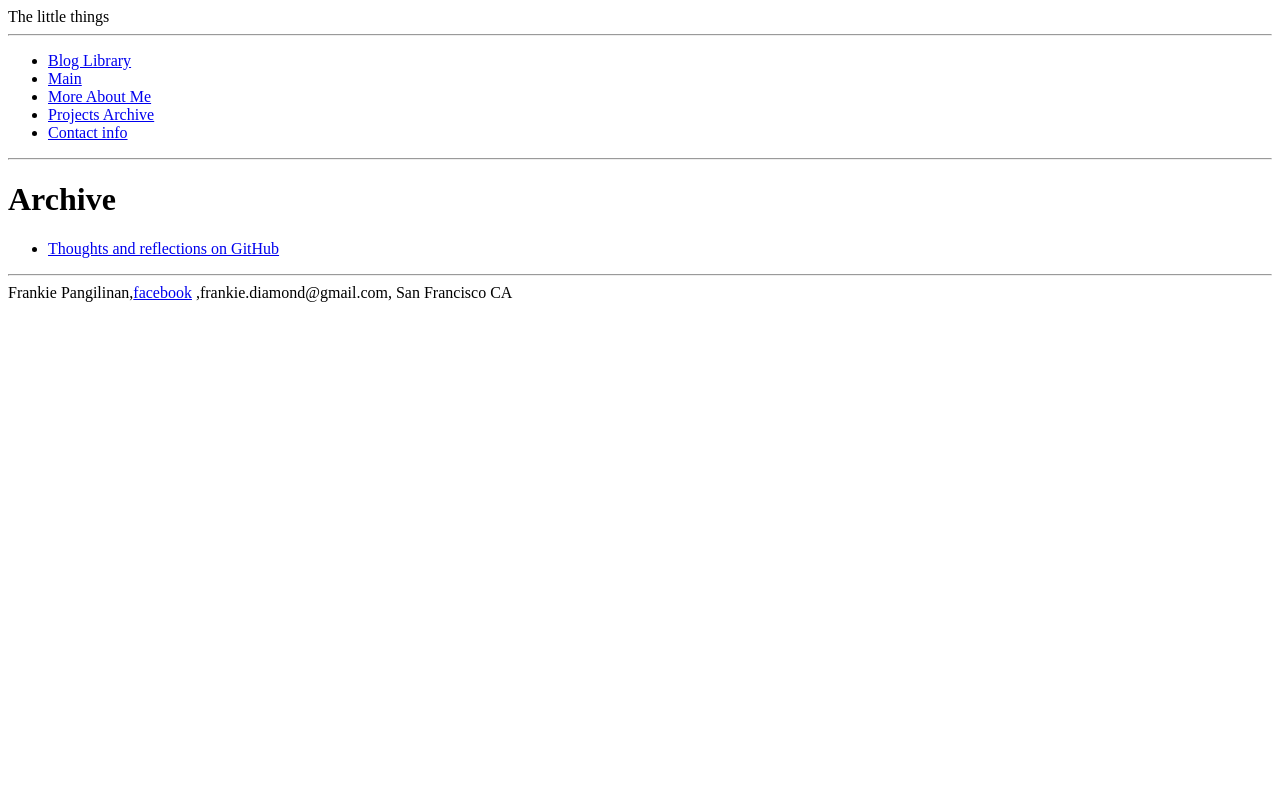
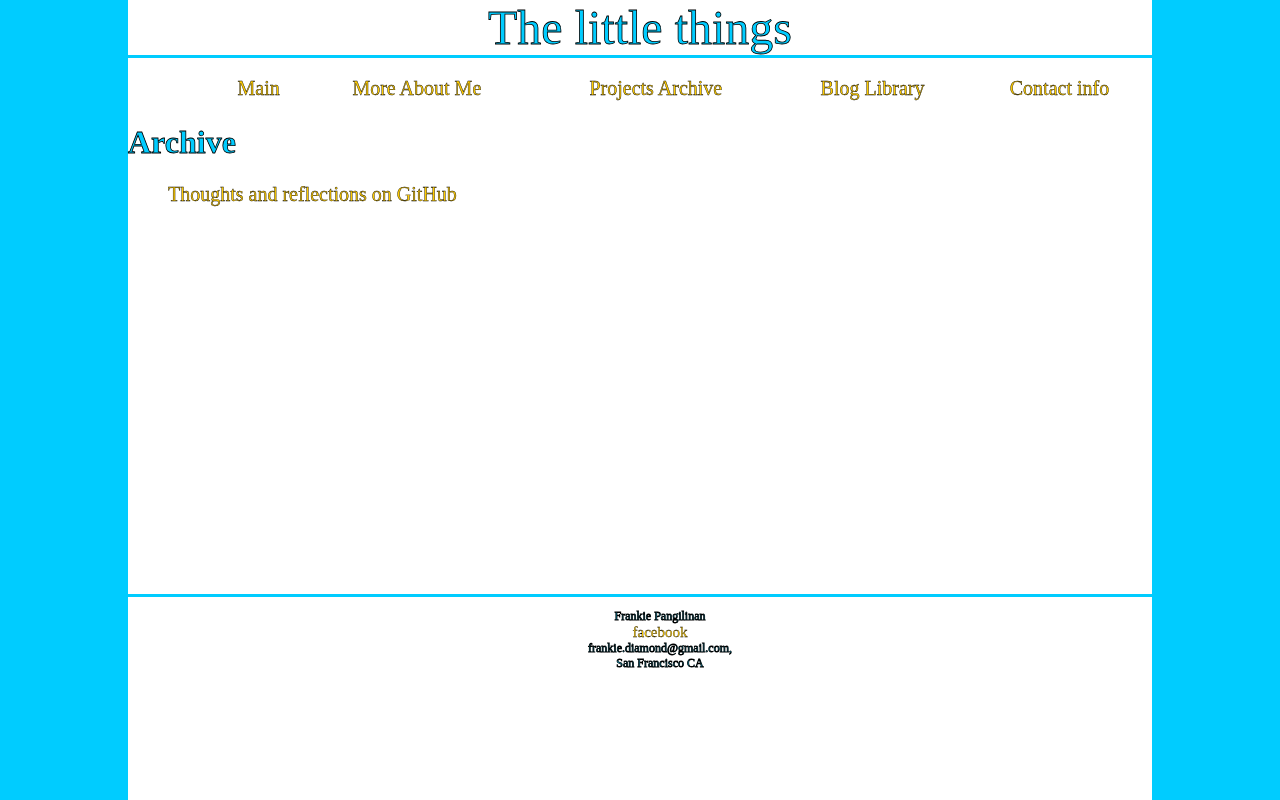
Before and after one commit to frankiebee/frankiebee.github.io, a plain HTML site: page blog/blog-index.html in a window 1280 px wide. Shown: the top 800 px of the page. Drawn offline with Linux system fonts and the light colour scheme.

Commit message:
Make changes to css

```diff
--- a/blog/blog-index.html
+++ b/blog/blog-index.html
@@ -1,22 +1,34 @@
 <!DOCTYPE html>
 <html>
+<link rel="stylesheet" type="text/css" href="../stylesheets/default.css">
+<link rel="stylesheet" type="text/css" href="../stylesheets/blogstylesheet.css">
 <title>Blog Archive</title>
 <body>
 <header>The little things</header>
-<hr>
-<ul>
-<li><a href ='http://frankiebee.github.io/blog/blog-index.html'> Blog Library </a></li>
-<li><a href ='http://frankiebee.github.io/'> Main</a></li>
-<li><a href ='#'> More About Me</a></li>
-<li><a href ='#'> Projects Archive</a></li>
-<li><a href ='#'> Contact info</a></li>
-</ul>
-<hr>
+<nav>
+    <ul>
+      <table>
+        <tr>
+          <td><li><a href ='http://frankiebee.github.io/'> Main</a></li></td>
+          <td><li><a href ='#'> More About Me</a></li></td>
+          <td><li><a href ='#'> Projects Archive</a></li></td>
+          <td><li><a href ='http://frankiebee.github.io/blog/blog-index.html'> Blog Library </a></li></td>
+          <td><li><a href ='#'> Contact info</a></li></td>
+        </tr>
+      </table>
+    </ul>
+  </nav>
 <h1>Archive</h1>
 <ul>
-  <li><a href = 'http://frankiebee.github.io/blog/git.html'> Thoughts and reflections on GitHub</a></li>
+  <li class = 'left'><a href = 'http://frankiebee.github.io/blog/git.html'> Thoughts and reflections on GitHub</a></li>
 </ul>
-<hr>
 </body>
-<footer>Frankie Pangilinan,<a href = "https://www.facebook.com/frankie.pangilinan.9">facebook</a> ,frankie.diamond@gmail.com, San Francisco CA</footer>
+<footer>
+  <ul>
+    <li>Frankie Pangilinan</li>
+    <li><a href = "https://www.facebook.com/frankie.pangilinan.9">facebook</a> </li>
+    <li>frankie.diamond@gmail.com, </li>
+    <li>San Francisco CA</li>
+  </ul>
+</footer>
 </html>
--- /dev/null
+++ b/stylesheets/blogstylesheet.css
@@ -0,0 +1,11 @@
+body{
+  height: 75vw;
+
+}
+.left{
+text-align: left;
+}
+footer{
+position: relative;
+top: 31em;
+}
--- a/stylesheets/default.css
+++ b/stylesheets/default.css
@@ -5,7 +5,7 @@ html{
   -webkit-text-stroke: 0.05em black;
 }
 a {
-  text-decoration: blink;
+  text-decoration: blink ;
   color: #ffcc00;
   -webkit-text-stroke: 0.02em #000000;
   font-size: 1.25em;
@@ -53,6 +53,7 @@ ul{
 footer{
   border-top: solid;
   font-size: 0.75em;
+  padding-bottom: 1em;
 }
 
 
```
Also changed, not shown: index.html (+1 -1 lines).
